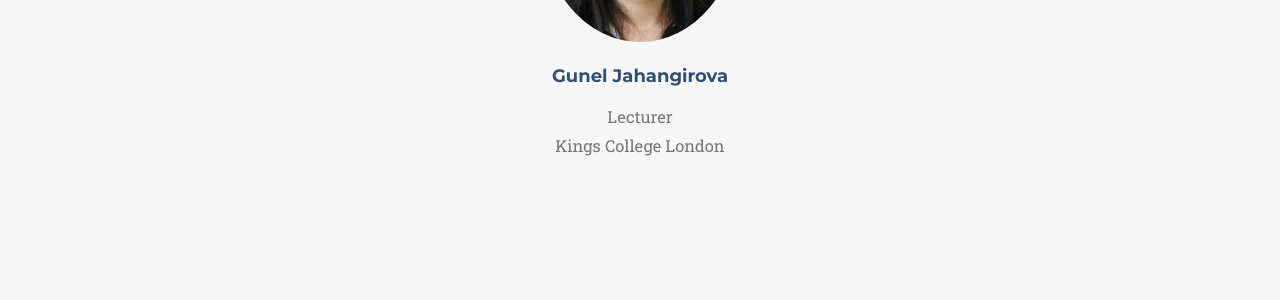
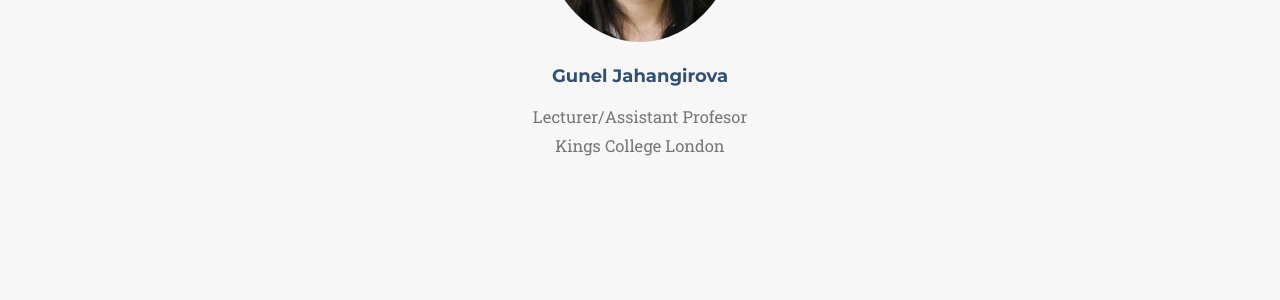
Before and after one commit to mutation-workshop/2024, a Jekyll site: the page built from index.html, in a window 1280 px wide and 900 px high, scrolled down 4423 px. Shown: the part 154-454 px from the top of the window. Built offline with Jekyll 4.4.1, drawn with Linux system fonts in a browser that asks for light colours; some web fonts are replaced.

Commit message:
Keynote bio included

```diff
--- a/speakers/_posts/2021-04-13-speaker-01.markdown
+++ b/speakers/_posts/2021-04-13-speaker-01.markdown
@@ -1,7 +1,7 @@
 ---
 title: Gunel Jahangirova
 name: speaker-01
-position: Lecturer
+position: Lecturer/Assistant Profesor
 affiliation: Kings College London
 layout: default
 modal-id: 2
@@ -13,4 +13,8 @@ topic: >
  TBA
 abstract: >
  TBA
+bio: >
+ Gunel Jahangirova is a Lecturer (Assistant Professor) at King's College London in the United Kingdom. Prof. Jahangirova current research interests include automatic generation of assertion oracles, error propagation in software programs, mutation testing of deep learning systems, and oracles and quality metrics for autonomous vehicles.
+
+ Before joining KCL, Prof. Jahangirova worked as a PostDoctoral Researcher at the Software Institute of Università della Svizzera Italiana (USI) in Lugano, Switzerland. Prof. Jahangirova obtained her PhD in a joint program between Fondazione Bruno Kessler, Trento, Italy and University College London, London, UK during which she was advised by Prof. Paolo Tonella, Dr. David Clark (first supervisors) and Prof. Mark Harman (second supervisor). Prof. Jahangirova PhD work focused on the oracle problem in software testing, in particular, assessment, improvement and placement of test oracles.
 ---
```
